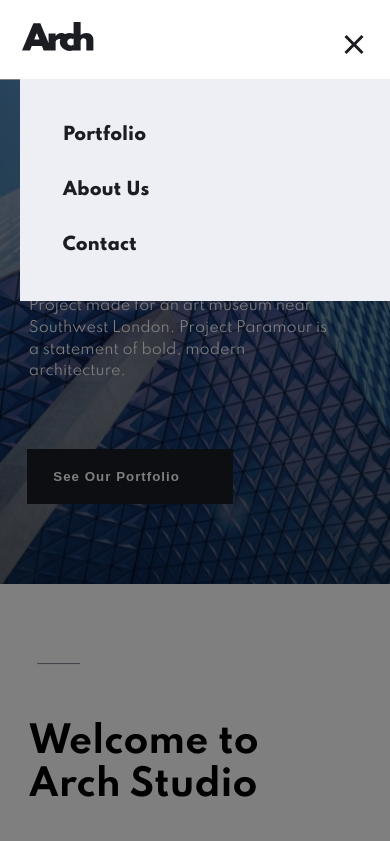
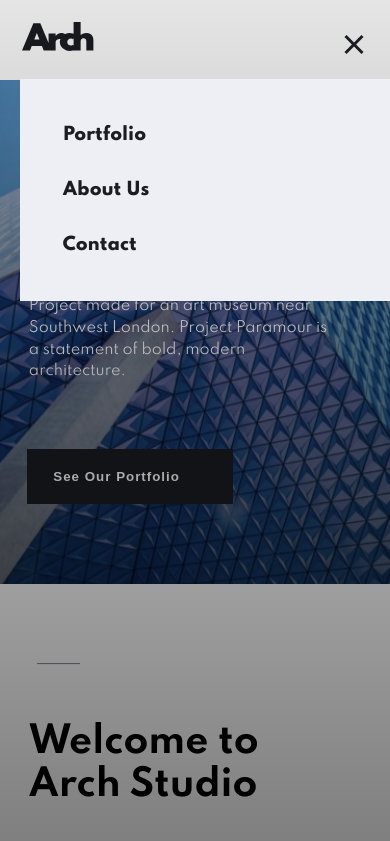
Before and after one commit to joni475/Arch-Studio-multi-page-website, a plain HTML site: page index.html in a window 390 px wide. Both pictures are taken after a click on the button 352 px from the left and 44 px from the top of the page. Shown: the top 841 px of the page. Drawn offline with Linux system fonts and the light colour scheme; some icons are missing.

Commit message:
overlay of the pages fixed

```diff
--- a/javascript/about.js
+++ b/javascript/about.js
@@ -6,7 +6,7 @@ const overlay = document.querySelector(".overlay");
 
 hamburger.addEventListener("click",()=>{
  navLinks.classList.add("show");
- overlay.style.display = "block";
+overlay.classList.add("show");
  close.classList.add("show");
  hamburger.style.visibility ="hidden";
 });
@@ -14,7 +14,7 @@ hamburger.addEventListener("click",()=>{
 close.addEventListener("click",()=>{
  navLinks.classList.remove("show");
  close.classList.remove("show");
- overlay.style.display ="none";
+overlay.classList.remove("show");
  hamburger.style.visibility ="visible";
 });
 
--- a/javascript/contact.js
+++ b/javascript/contact.js
@@ -6,7 +6,7 @@ const overlay = document.querySelector(".overlay");
 
 hamburger.addEventListener("click",()=>{
  navLinks.classList.add("show");
- overlay.style.display = "block";
+overlay.classList.add("show");
  close.classList.add("show");
  hamburger.style.visibility ="hidden";
 });
@@ -14,10 +14,9 @@ hamburger.addEventListener("click",()=>{
 close.addEventListener("click",()=>{
  navLinks.classList.remove("show");
  close.classList.remove("show");
- overlay.style.display ="none";
+overlay.classList.remove("show");
  hamburger.style.visibility ="visible";
 });
-
 
 
 
--- a/javascript/index.js
+++ b/javascript/index.js
@@ -6,7 +6,7 @@ const overlay = document.querySelector(".overlay");
 
 hamburger.addEventListener("click",()=>{
  navLinks.classList.add("show");
- overlay.style.display = "block";
+overlay.classList.add("show");
  close.classList.add("show");
  hamburger.style.visibility ="hidden";
 });
@@ -14,7 +14,7 @@ hamburger.addEventListener("click",()=>{
 close.addEventListener("click",()=>{
  navLinks.classList.remove("show");
  close.classList.remove("show");
- overlay.style.display ="none";
+overlay.classList.remove("show");
  hamburger.style.visibility ="visible";
 });
 
--- a/javascript/portfolio.js
+++ b/javascript/portfolio.js
@@ -6,7 +6,7 @@ const overlay = document.querySelector(".overlay");
 
 hamburger.addEventListener("click",()=>{
  navLinks.classList.add("show");
- overlay.style.display = "block";
+overlay.classList.add("show");
  close.classList.add("show");
  hamburger.style.visibility ="hidden";
 });
@@ -14,7 +14,7 @@ hamburger.addEventListener("click",()=>{
 close.addEventListener("click",()=>{
  navLinks.classList.remove("show");
  close.classList.remove("show");
- overlay.style.display ="none";
+overlay.classList.remove("show");
  hamburger.style.visibility ="visible";
 });
 
--- a/styles/about.css
+++ b/styles/about.css
@@ -32,17 +32,22 @@ body {
 
 .overlay {
     position: fixed;
-    top: 5.5em;
-    ;
+    top: 0;
     bottom: 0;
     right: 0;
     left: 0;
+    width: 100%;
     height: 100%;
-    width: 100%;
+    background: linear-gradient(rgba(0, 0, 0, 0.1),
+              rgba(0, 0, 0, 0.5));
+    display: none;
     z-index: 1;
-    display: none;
-    cursor: not-allowed;
-    background-color: rgba(0, 0, 0, 0.5);
+    transform: translate(120%);
+    transition: 0.5s ease-in;
+}
+.overlay.show {
+    display: block;
+    transform: translate(0);
 }
 
 .btn {
@@ -336,7 +341,7 @@ footer {
 
 @media (max-width: 757px) {
     .nav-links {
-        position: fixed;
+        position: absolute;
         flex-direction: column;
         align-items: flex-start;
         top: 5.5em;
--- a/styles/contact.css
+++ b/styles/contact.css
@@ -32,17 +32,22 @@ body {
 
 .overlay {
     position: fixed;
-    top: 5.5em;
-    ;
+    top: 0;
     bottom: 0;
     right: 0;
     left: 0;
+    width: 100%;
     height: 100%;
-    width: 100%;
+    background: linear-gradient(rgba(0, 0, 0, 0.1),
+              rgba(0, 0, 0, 0.5));
+    display: none;
     z-index: 1;
-    display: none;
-    cursor: not-allowed;
-    background-color: rgba(0, 0, 0, 0.5);
+    transform: translate(120%);
+    transition: 0.5s ease-in;
+}
+.overlay.show {
+    display: block;
+    transform: translate(0);
 }
 
 .btn {
@@ -376,7 +381,7 @@ footer {
 
 @media (max-width: 757px) {
     .nav-links {
-        position: fixed;
+        position: absolute;
         flex-direction: column;
         align-items: flex-start;
         top: 5.5em;
--- a/styles/index.css
+++ b/styles/index.css
@@ -32,19 +32,23 @@ body {
 
 .overlay {
     position: fixed;
-    top: 5.5em;
-    ;
+    top: 0;
     bottom: 0;
     right: 0;
     left: 0;
+    width: 100%;
     height: 100%;
-    width: 100%;
+    background: linear-gradient(rgba(0, 0, 0, 0.1),
+              rgba(0, 0, 0, 0.5));
+    display: none;
     z-index: 1;
-    display: none;
-    cursor: not-allowed;
-    background-color: rgba(0, 0, 0, 0.5);
+    transform: translate(120%);
+    transition: 0.5s ease-in;
 }
-
+.overlay.show {
+    display: block;
+    transform: translate(0);
+}
 .btn {
     display: flex;
     align-items: center;
@@ -388,7 +392,7 @@ footer {
 
 @media (max-width: 757px) {
     .nav-links {
-        position: fixed;
+        position: absolute;
         flex-direction: column;
         align-items: flex-start;
         top: 5.5em;
--- a/styles/portfolio.css
+++ b/styles/portfolio.css
@@ -32,17 +32,22 @@ body {
 
 .overlay {
     position: fixed;
-    top: 5.5em;
-    ;
+    top: 0;
     bottom: 0;
     right: 0;
     left: 0;
+    width: 100%;
     height: 100%;
-    width: 100%;
+    background: linear-gradient(rgba(0, 0, 0, 0.1),
+              rgba(0, 0, 0, 0.5));
+    display: none;
     z-index: 1;
-    display: none;
-    cursor: not-allowed;
-    background-color: rgba(0, 0, 0, 0.5);
+    transform: translate(120%);
+    transition: 0.5s ease-in;
+}
+.overlay.show {
+    display: block;
+    transform: translate(0);
 }
 
 .btn {
@@ -307,7 +312,7 @@ footer {
 
 @media (max-width: 757px) {
     .nav-links {
-        position: fixed;
+        position: absolute;
         flex-direction: column;
         align-items: flex-start;
         top: 5.5em;
```
